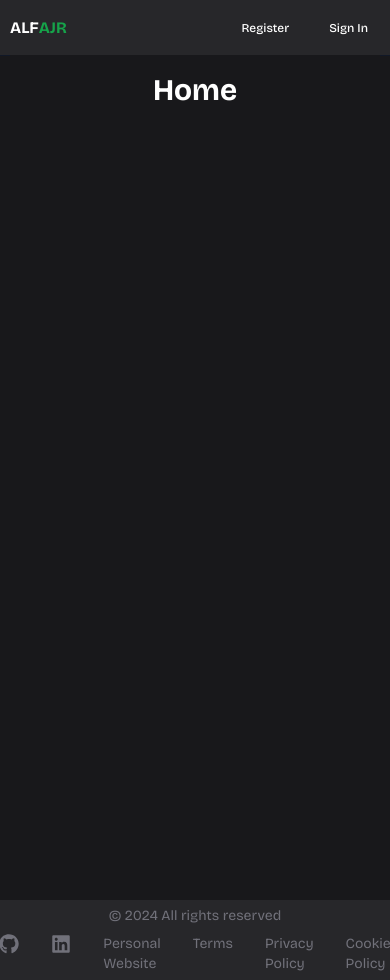
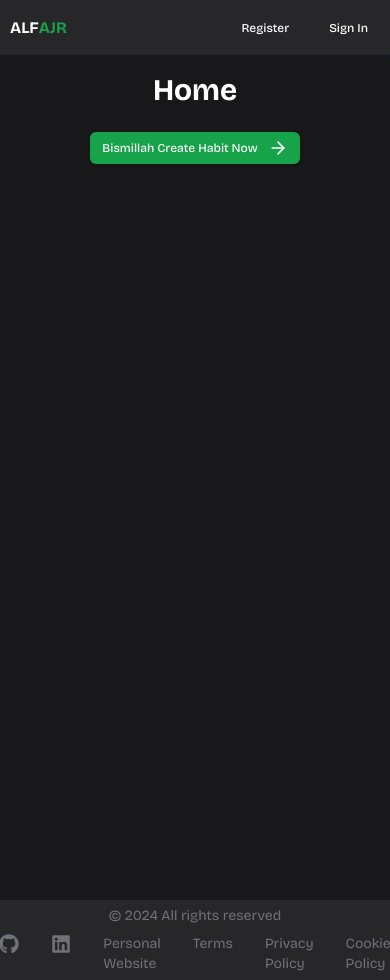
Before and after one commit to omar-t-ahmed/AlfAjr, a Next.js app: page / in a window 390 px wide. Built offline with nearby package versions, Linux system fonts and the light colour scheme; no server answers.

Commit message:
show button on mobile devices

```diff
--- a/src/app/page.tsx
+++ b/src/app/page.tsx
@@ -16,7 +16,7 @@ export default function Home() {
                   href="/habit/create"
                   className={buttonVariants({
                     size: "sm",
-                    className: "bg-green-600 hidden sm:flex items-center gap-1",
+                    className: "bg-green-600 sm:flex items-center gap-1",
                   })}
                 >
                   {" "}
```
